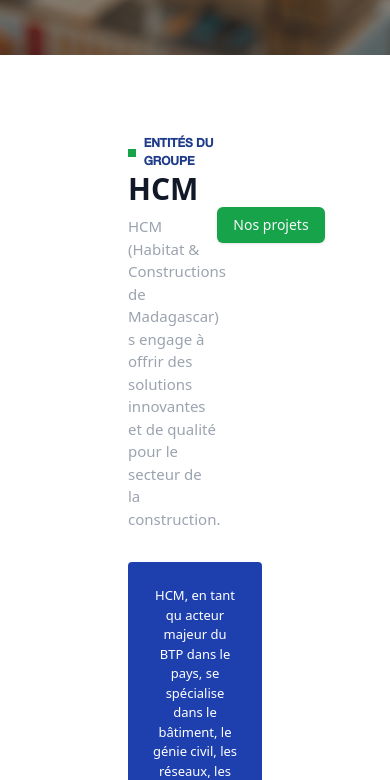
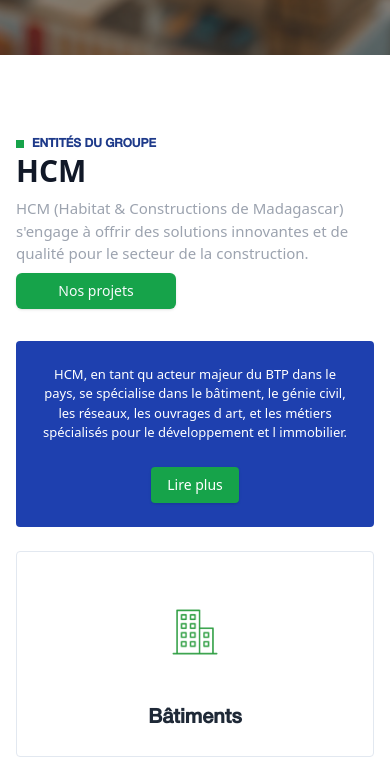
Before and after one commit to SylvHardDev/site-oria, a React (Vite) app: page / in a window 390 px wide. Shown: the part 700-1480 px from the top of the page. Built offline with nearby package versions, Linux system fonts and the light colour scheme.

Commit message:
fix: resp FilialeHCM

```diff
--- a/src/components/FilialeHCM/FilialeHCM.jsx
+++ b/src/components/FilialeHCM/FilialeHCM.jsx
@@ -8,7 +8,7 @@ import "./FilialeHCM.css";
 export default function FilialeHCM() {
   return (
     <section className="bg-white py-20">
-      <div className="container mx-auto px-32">
+      <div className="container mx-auto px-4 md:px-32">
         {/* Section title */}
         <div className="mb-8">
           <h3 className="text-blue-900 text-[12px] font-semibold uppercase flex items-center">
@@ -16,10 +16,10 @@ export default function FilialeHCM() {
             ENTITÉS DU GROUPE
           </h3>
           <h2 className="text-3xl font-bold text-gray-900">HCM</h2>
-          <div className="flex justify-between">
-            <p className="mt-2 text-[15px] w-2/3 text-gray-400">
-              HCM (Habitat & Constructions de Madagascar) s engage à offrir des
-              solutions innovantes et de qualité pour le secteur de la
+          <div className="flex flex-col md:flex-row justify-between">
+            <p className="my-2 text-[15px] md:w-2/3 text-gray-400">
+              HCM (Habitat & Constructions de Madagascar) s&apos;engage à offrir
+              des solutions innovantes et de qualité pour le secteur de la
               construction.
             </p>
             <Button className="inline-block backdrop-grayscale-0 w-40 bg-green-600">
@@ -29,7 +29,7 @@ export default function FilialeHCM() {
         </div>
 
         {/* Cards section */}
-        <div className="grid grid-cols-1 md:grid-cols-4 gap-6">
+        <div className="grid grid-cols-1 md:grid-cols-2 lg:grid-cols-4 gap-6">
           {/* Card 1 */}
           <div className="bg-blue-800 text-center text-white p-6 rounded-sm ">
             <p className="text-[13px]">
@@ -75,8 +75,8 @@ export default function FilialeHCM() {
         </div>
 
         {/* Footer section */}
-        <div className="p-4 mt-12 rounded-sm flex items-center justify-between border">
-          <p className="mt-2 text-[15px] w-2/3 text-gray-500">
+        <div className="p-4 mt-12 rounded-sm flex flex-col md:flex-row items-center justify-between border">
+          <p className="my-2 text-[15px] md:w-2/3 text-gray-500">
             Confiez vos projets immobiliers à HCM : notre expertise dans le
             bâtiment, le génie civil et les ouvrages d art, associée à notre
             engagement qualité, garantit la réussite de vos réalisations.
--- a/src/components/Projects/Projects.css
+++ b/src/components/Projects/Projects.css
@@ -1,5 +1,5 @@
 .project-bg {
-  background-image: url(../../assets/images/engineer.jpg);
+  background-image: url(../../assets/images/engineer.webp);
   background-position: center;
   background-repeat: no-repeat;
   background-size: cover;
```
